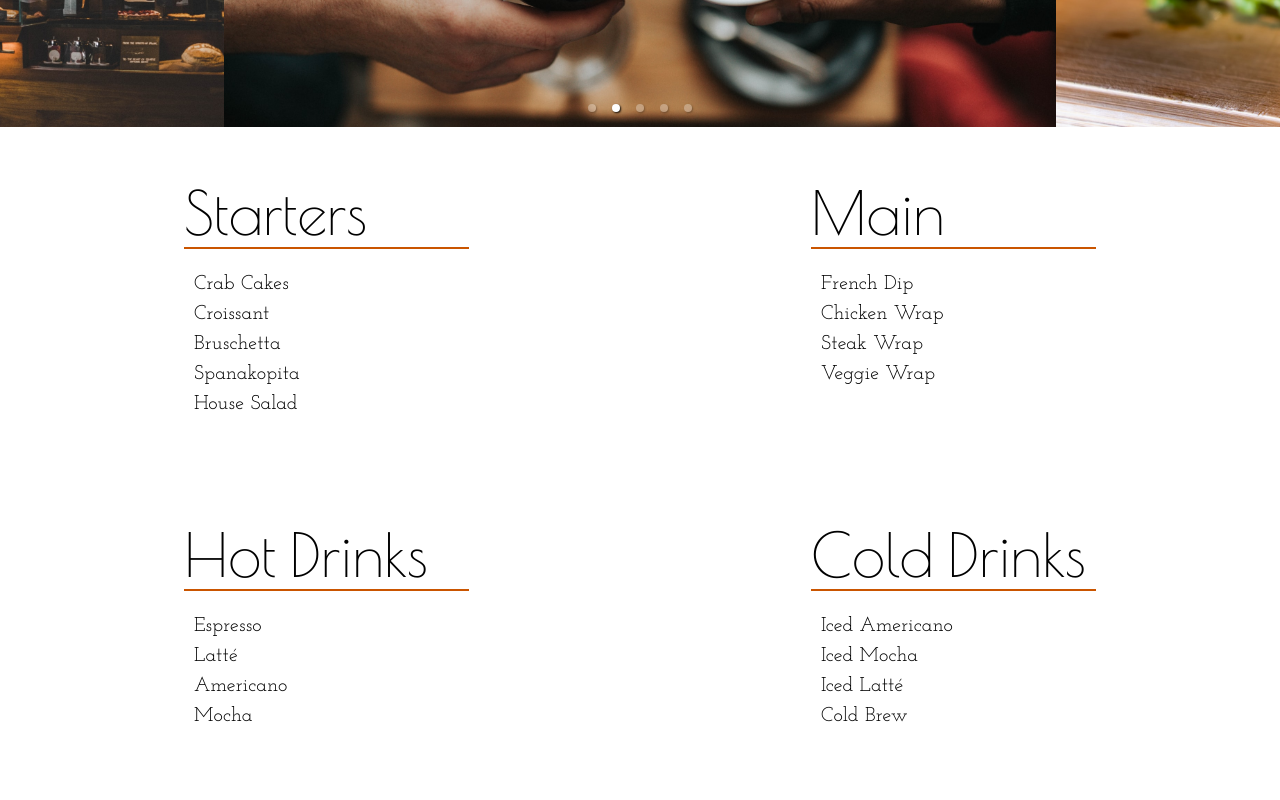
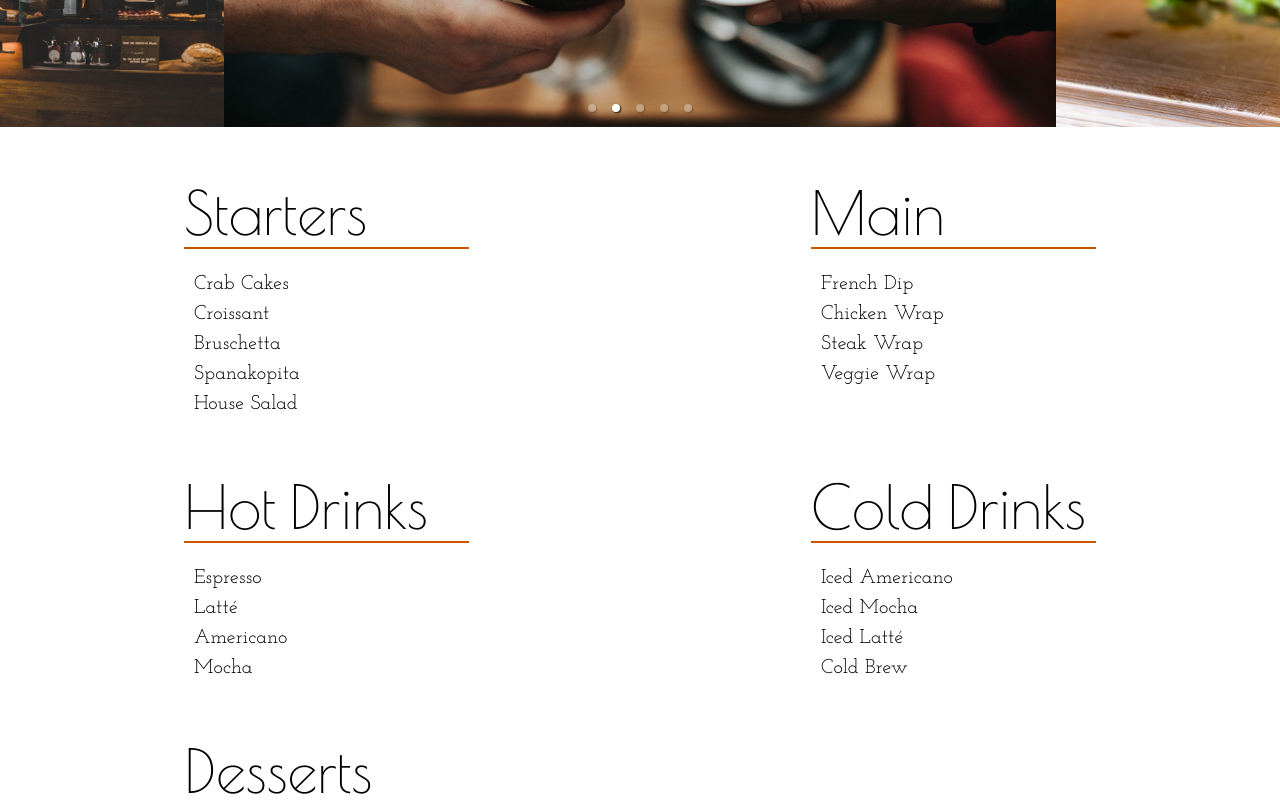
Before and after one commit to f3ve/Pathos-Coffeeshop, a Next.js app: page /menu in a window 1280 px wide. Shown: the part 480-1280 px from the top of the page. Built offline with nearby package versions, Linux system fonts and the light colour scheme; a web font is replaced by a local one.

Commit message:
Added margin between footer and rest of page, fixed horizontal overflow on menu page

```diff
--- a/components/menuPage/MenuItems.tsx
+++ b/components/menuPage/MenuItems.tsx
@@ -19,7 +19,8 @@ export default function MenuItems() {
         wrap='wrap'
         direction='row'
         justifyContent='space-between'
-        spacing={10}
+        style={{ marginBottom: 50 }}
+        spacing={4}
       >
         {MenuData.map((section, index) => (
           <Grid item key={index} component='section'>
--- a/pages/index.tsx
+++ b/pages/index.tsx
@@ -46,7 +46,11 @@ export default function Home() {
 
   return (
     <MainLayout>
-      <Container className={styles.root} maxWidth='xl'>
+      <Container
+        className={styles.root}
+        maxWidth='xl'
+        style={{ marginBottom: pictureWrap ? 50 : 0 }}
+      >
         <Typography
           variant={smallScreen ? 'h4' : 'h3'}
           className={styles.header}
--- a/pages/ourstory.tsx
+++ b/pages/ourstory.tsx
@@ -11,6 +11,7 @@ const useStyles = makeStyles(() => ({
     position: 'relative',
     marginTop: 40,
     boxShadow: '0 5px 10px gray',
+    marginBottom: 40,
   },
 }));
 
@@ -54,7 +55,7 @@ export default function OurStory() {
               Nam Sagittis
             </Typography>
             <Border width={'100%'} marginBottom={20} />
-            <Typography>
+            <Typography style={{ marginBottom: 50 }}>
               Nam sagittis elit sit amet nunc semper, et consequat eros maximus.
               Quisque dignissim metus sit amet odio rhoncus dictum. Donec
               vestibulum augue a nulla fringilla, feugiat convallis odio tempus.
```
